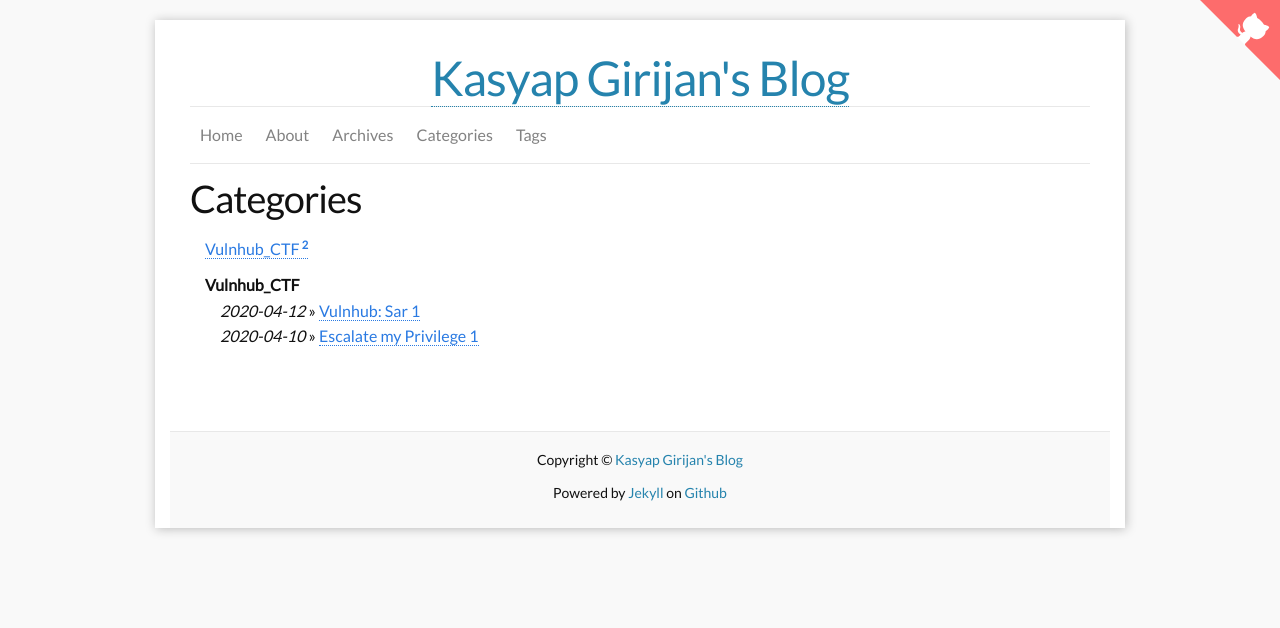
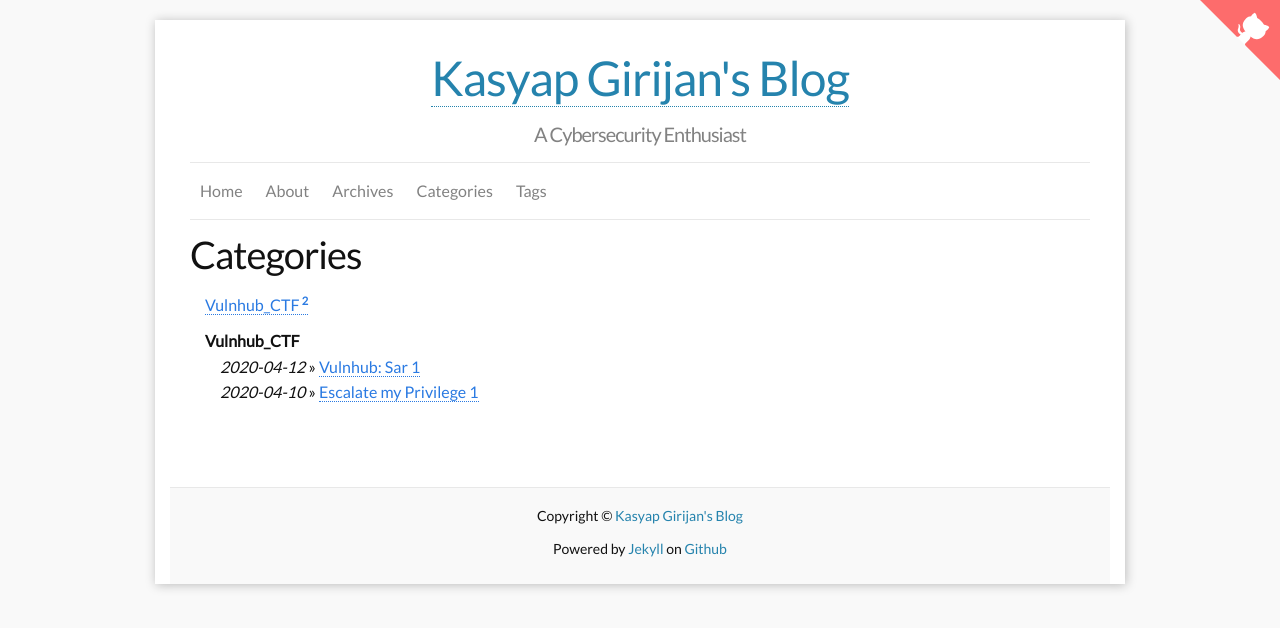
Before and after one commit to kasyapgirijan/kasyapgirijan.github.io, a Jekyll site: the page built from d_categories.md, in a window 1280 px wide. Shown: the top 628 px of the page. Built offline with Jekyll 4.4.1, drawn with Linux system fonts in a browser that asks for light colours.

Commit message:
Update _config.yml

```diff
--- a/_config.yml
+++ b/_config.yml
@@ -1,6 +1,6 @@
 ### Site info:
 title: Kasyap Girijan's Blog
-#tagline: Another Jekyll theme, Freshman twenty-first
+tagline: A Cybersecurity Enthusiast
 author: Kasyap Girijan
 #email: yu@lijiayu.net
 #description: "Freshman21 is a Jekyll blog theme." # You can edit this line in _config.yml. It will appear in your document head meta and in your feed.xml site description
```
